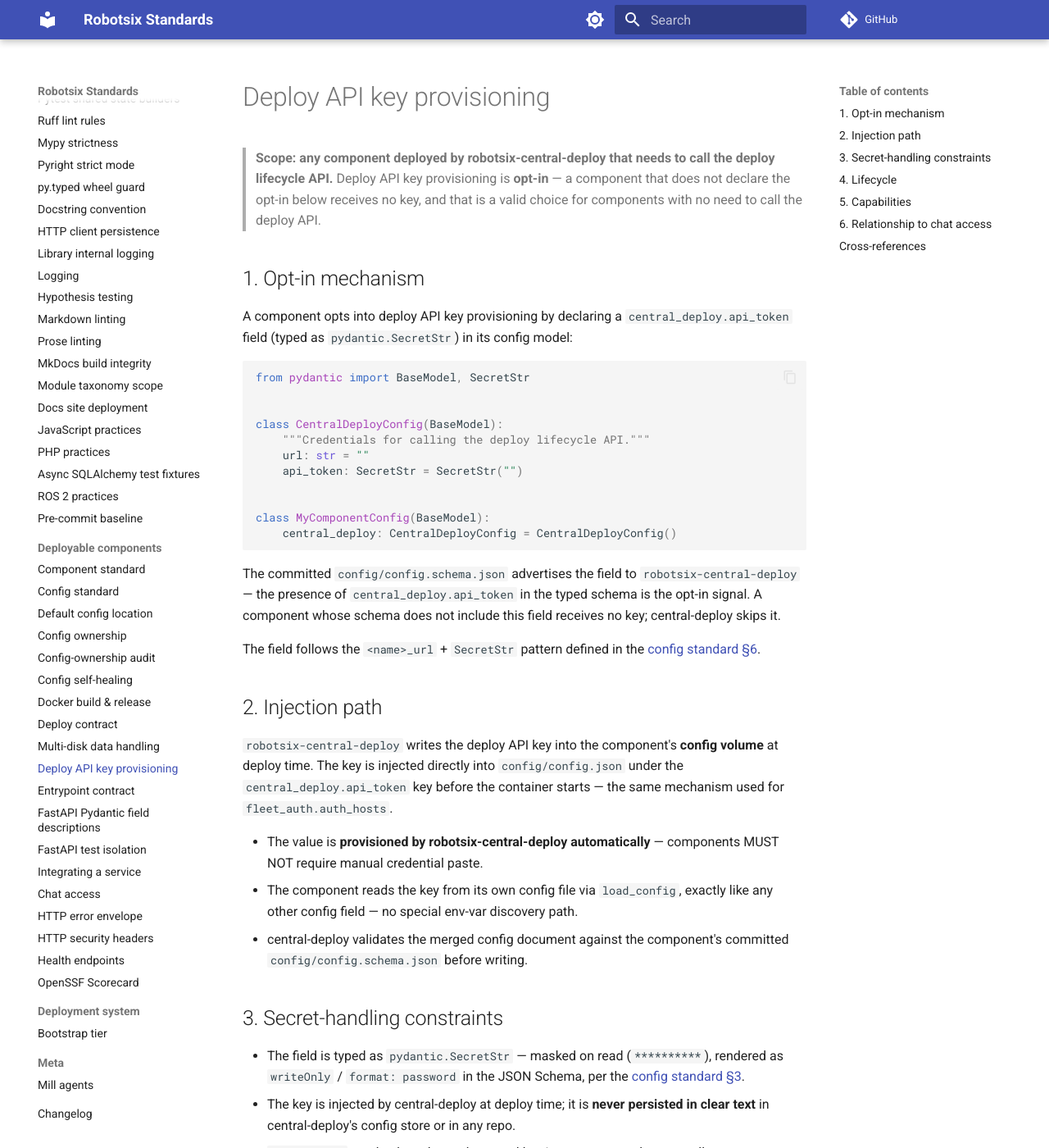
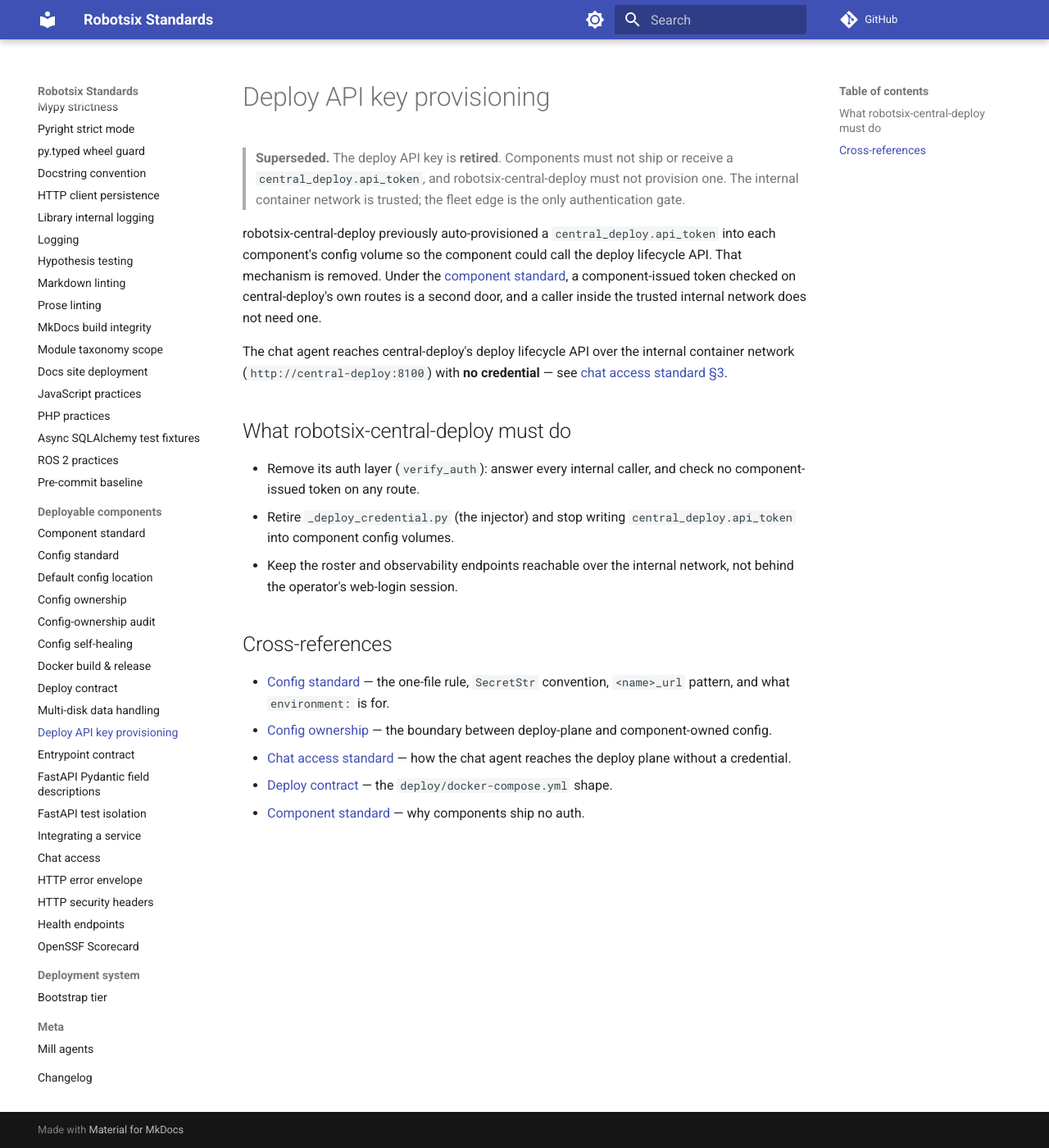
Before and after one commit to damien-robotsix/robotsix-standards, an MkDocs documentation site: the page built from docs/deploy-api-key.md, in a window 1280 px wide and 1400 px high. Shown: the whole window at 82% size. Built offline with MkDocs 1.6.1 and Material for MkDocs 9.7.7, drawn with Linux system fonts in a browser that asks for light colours; comment, search, counter and statistics services are not loaded; some of the changed text lies outside the part shown.

Commit message:
chore: Reconcile the deploy API key with "components ship none" — three standards pages contradict (20260809T214605Z-reconcile-the-deploy-api-key-with-compon-3563) (#293)
* mill: 20260809T214605Z-reconcile-the-deploy-api-key-with-compon-3563 resume-preserve WIP [WIP]

* chore: Reconcile the deploy API key with "components ship none" — three standards pages contradict (20260809T214605Z-reconcile-the-deploy-api-key-with-compon-3563)

---------

Co-authored-by: robotsix-mill <mill@robotsix.local>

````diff
--- a/docs/deploy-api-key.md
+++ b/docs/deploy-api-key.md
@@ -1,112 +1,29 @@
 # Deploy API key provisioning
 
-> **Scope: any component deployed by robotsix-central-deploy that needs to call
-> the deploy lifecycle API.** Deploy API key provisioning is **opt-in** — a
-> component that does not declare the opt-in below receives no key, and that is
-> a valid choice for components with no need to call the deploy API.
+> **Superseded.** The deploy API key is **retired**. Components must not ship
+> or receive a `central_deploy.api_token`, and robotsix-central-deploy must
+> not provision one. The internal container network is trusted; the fleet
+> edge is the only authentication gate.
 
-## 1. Opt-in mechanism
+robotsix-central-deploy previously auto-provisioned a `central_deploy.api_token`
+into each component's config volume so the component could call the deploy
+lifecycle API. That mechanism is removed. Under the
+[component standard](component-standard.md), a component-issued token checked
+on central-deploy's own routes is a second door, and a caller inside the
+trusted internal network does not need one.
 
-A component opts into deploy API key provisioning by declaring a
-`central_deploy.api_token` field (typed as `pydantic.SecretStr`) in its config
-model:
+The chat agent reaches central-deploy's deploy lifecycle API over the internal
+container network (`http://central-deploy:8100`) with **no credential** — see
+[chat access standard §3](chat-access-standard.md#3-roster-not-discovery).
 
-```python
-from pydantic import BaseModel, SecretStr
+## What robotsix-central-deploy must do
 
-
-class CentralDeployConfig(BaseModel):
-    """Credentials for calling the deploy lifecycle API."""
-    url: str = ""
-    api_token: SecretStr = SecretStr("")
-
-
-class MyComponentConfig(BaseModel):
-    central_deploy: CentralDeployConfig = CentralDeployConfig()
-```
-
-The committed `config/config.schema.json` advertises the field to
-`robotsix-central-deploy` — the presence of `central_deploy.api_token` in the
-typed schema is the opt-in signal. A component whose schema does not include
-this field receives no key; central-deploy skips it.
-
-The field follows the `<name>_url` + `SecretStr` pattern defined in the
-[config standard §6](config-standard.md#6-calling-another-service-a-name_url-config-field).
-
-## 2. Injection path
-
-`robotsix-central-deploy` writes the deploy API key into the component's
-**config volume** at deploy time. The key is injected directly into
-`config/config.json` under the `central_deploy.api_token` key before the
-container starts — the same mechanism used for `fleet_auth.auth_hosts`.
-
-- The value is **provisioned by robotsix-central-deploy automatically** —
-  components MUST NOT require manual credential paste.
-- The component reads the key from its own config file via `load_config`,
-  exactly like any other config field — no special env-var discovery path.
-- central-deploy validates the merged config document against the component's
-  committed `config/config.schema.json` before writing.
-
-## 3. Secret-handling constraints
-
-- The field is typed as `pydantic.SecretStr` — masked on read (`**********`),
-  rendered as `writeOnly` / `format: password` in the JSON Schema, per the
-  [config standard §3](config-standard.md#3-one-secret-convention).
-- The key is injected by central-deploy at deploy time; it is **never
-  persisted in clear text** in central-deploy's config store or in any repo.
-- `GET /config` masks the value — the actual key is never returned to any
-  caller.
-- The config file is written with `0600` permissions in a `0700` directory,
-  per `robotsix_config.dump_config`.
-- The key is a **first-party secret** and follows the config standard's
-  one-file rule: it lives in `config/config.json`, never in a compose
-  `environment:` slot. The config standard's
-  [`environment:` rule](config-standard.md#5-what-environment-is-for) forbids
-  first-party secrets in compose `environment:` — one channel for the value
-  prevents the "why is this value what it is" ambiguity and keeps the
-  component's config surface uniform.
-
-## 4. Lifecycle
-
-- The key is **(re)injected on every deploy and every update**. central-deploy
-  writes the current key into the config volume before starting the container
-  on every deploy, update, and restart operation.
-- **Enabling the opt-in on an already-deployed component requires a
-  redeploy/restart** for the key to be picked up. The config file is only
-  rewritten when central-deploy starts the container; a component that adds
-  the `central_deploy.api_token` field to its schema after initial deployment
-  must be redeployed for the key to appear.
-- The component reads its config once at startup. A key rotation by
-  central-deploy on a running component takes effect on the next restart —
-  the component does not need to poll for key changes.
-
-## 5. Capabilities
-
-The deploy API key grants the component the ability to call
-`robotsix-central-deploy`'s **deploy lifecycle API** within the component's
-permitted scope:
-
-- Read the component's own deployment status, configuration, and metadata.
-- Trigger lifecycle operations the component is authorised to perform
-  (e.g. self-restart, self-update, log retrieval).
-- Enumerate sibling components visible at the component's access level.
-
-The key is **scoped to the component's own identity** — it does not grant
-administrative access to central-deploy or cross-component control. The
-operations a component may perform with the key are bounded by
-central-deploy's per-component authorisation, not by the key itself.
-
-## 6. Relationship to chat access
-
-The [chat access standard](chat-access-standard.md) defines a specific
-consumer of this mechanism: when an operator enables chat access for a
-component, central-deploy provisions the deploy API key so the chat agent can
-call the deploy lifecycle API on behalf of that component. The chat access
-standard's §3.1 describes the same `central_deploy.api_token` injection path
-documented here.
-
-This page is the **authoritative definition** of the provisioning mechanism;
-the chat access standard is a specific use case that consumes it.
+- Remove its auth layer (`verify_auth`): answer every internal caller, and
+  check no component-issued token on any route.
+- Retire `_deploy_credential.py` (the injector) and stop writing
+  `central_deploy.api_token` into component config volumes.
+- Keep the roster and observability endpoints reachable over the internal
+  network, not behind the operator's web-login session.
 
 ## Cross-references
 
@@ -114,7 +31,8 @@ the chat access standard is a specific use case that consumes it.
   convention, `<name>_url` pattern, and what `environment:` is for.
 - [Config ownership](config-ownership.md) — the boundary between deploy-plane
   and component-owned config.
-- [Chat access standard](chat-access-standard.md) — the chat-agent use case
-  that consumes this mechanism.
+- [Chat access standard](chat-access-standard.md) — how the chat agent reaches
+  the deploy plane without a credential.
 - [Deploy contract](deploy-contract.md) — the `deploy/docker-compose.yml`
   shape.
+- [Component standard](component-standard.md) — why components ship no auth.
````
Also changed, not shown: README.md (+1 -1 lines), docs/chat-access-standard.md (+36 -44 lines), docs/index.md (+3 -3 lines).
